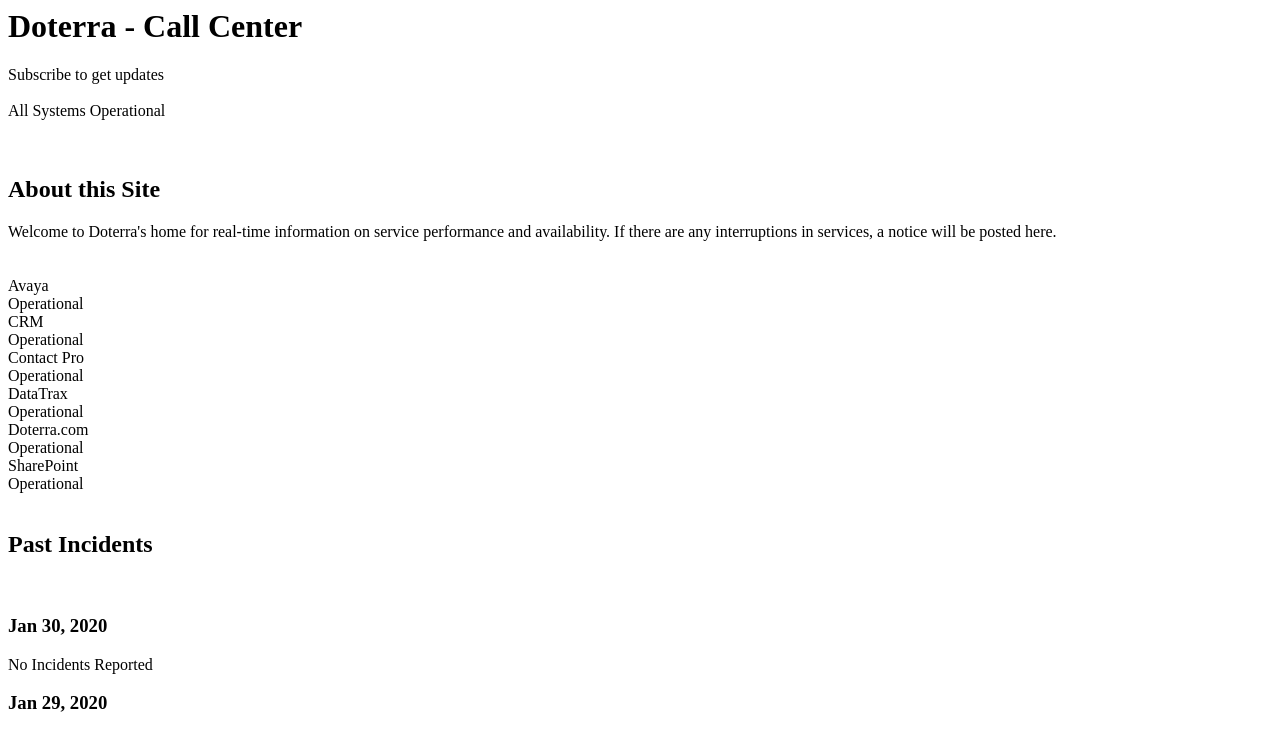
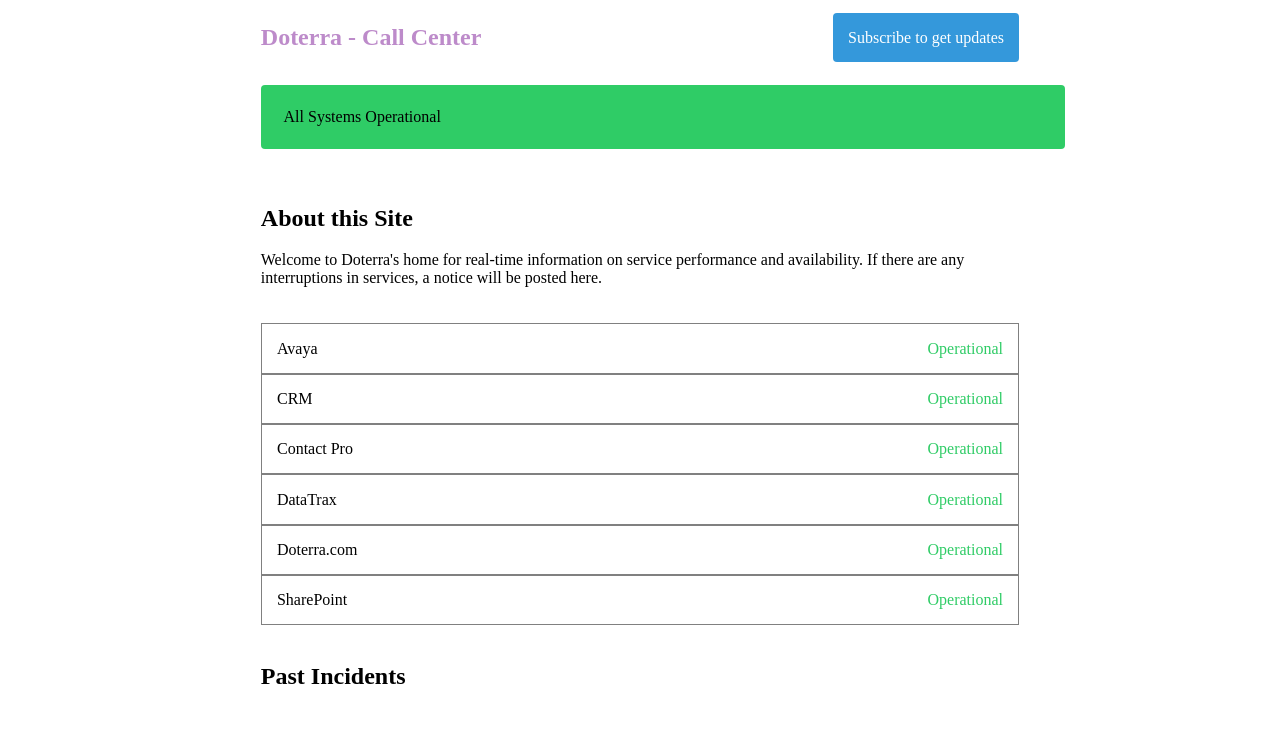
Before and after one commit to RyanMersmann/status-page, a plain HTML site: page index.html in a window 1280 px wide. Shown: the top 730 px of the page. Drawn offline with Linux system fonts and the light colour scheme; files that its build step writes are made by us from their sources.

Commit message:
Update index.html

```diff
--- a/index.html
+++ b/index.html
@@ -1,3 +1,21 @@
+<!-- Written by Ryan Mersmann 1/11/2020 -->
+<!doctype html>
+
+<html lang="en">
+<head>
+  <meta charset="utf-8">
+  <meta name="viewport" content="width=device-width, initial-scale=1.0">
+  <title>SpaceWalkers</title>
+
+  <link href="https://fonts.googleapis.com/css?family=Russo+One|Ubuntu" rel="stylesheet">
+  <link href="css/index.css" rel="stylesheet">
+
+  <!--[if lt IE 9]>
+    <script src="https://cdnjs.cloudflare.com/ajax/libs/html5shiv/3.7.3/html5shiv.js"></script>
+  <![endif]-->
+</head>
+
+<body>
 <div class="main">
   <div class="container">
     <h1>Doterra - Call Center</h1>
@@ -64,3 +82,5 @@
   </div>
 
 </div>
+</body>
+</html>
```
